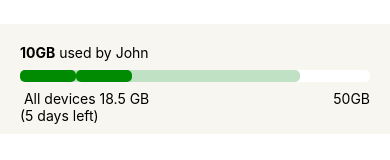
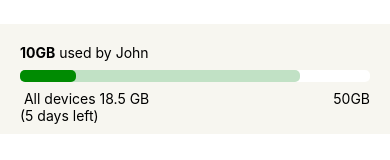
Before and after one commit to asandler77/AwesomeTSProject, a React Native app: screen / in a window 390 px wide. Shown: the part 343-503 px from the top of the page. Built offline with nearby package versions, Linux system fonts and the light colour scheme.

Commit message:
Add createMultipleUserUsageBar function.

```diff
--- a/components/ProgressBar.tsx
+++ b/components/ProgressBar.tsx
@@ -45,6 +45,10 @@ return (
         )
     }
 
+    const createMultipleUserUsageBar = () => {
+        return createSingleDeviceProgressBar();
+    }
+
     const createProgressBar = () => {
         if (!isMultipleDevicesExists) {
             return (
@@ -56,8 +60,9 @@ return (
             return (
                 <View style={styles.progressBar}>
                     <View style={[styles.innerBarAllDevicesStyle, {width: allDevicesPercentage + "%"}]}>
-                        {createSingleDeviceProgressBar()}
-                        {createSingleDeviceProgressBar()}
+                        {/*{createSingleDeviceProgressBar()}*/}
+                        {/*{createSingleDeviceProgressBar()}*/}
+                        {createMultipleUserUsageBar()}
                     </View>
                 </View>
             )
@@ -127,7 +132,6 @@ const styles = StyleSheet.create({
         backgroundColor: '#008b02',
     },
     innerBarAllDevicesStyle: {
-        // justifyContent: "flex-start",
         flexDirection: "row",
         height: '100%',
         borderRadius: 5,
```
